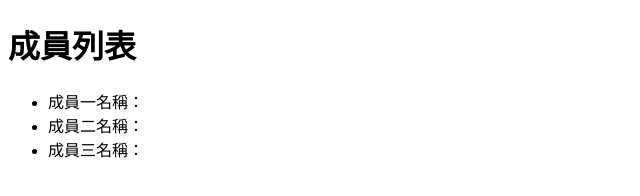
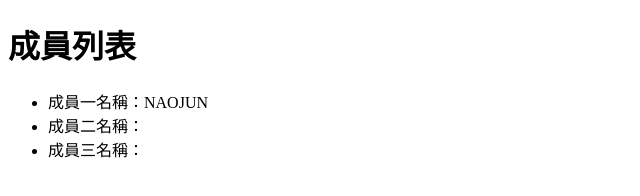
Before and after one commit to Ferment-at-home/gitmission4, a plain HTML site: page index.html in a window 1280 px wide. Shown: the full height of the page, 0-640 px from the left. Drawn offline with Linux system fonts and the light colour scheme.

Commit message:
新增成員1

```diff
--- a/index.html
+++ b/index.html
@@ -10,7 +10,7 @@
 <body>
     <h1>成員列表</h1>
     <ul>
-        <li>成員一名稱：</li>
+        <li>成員一名稱：NAOJUN</li>
         <li>成員二名稱：</li>
         <li>成員三名稱：</li>
     </ul>
```
